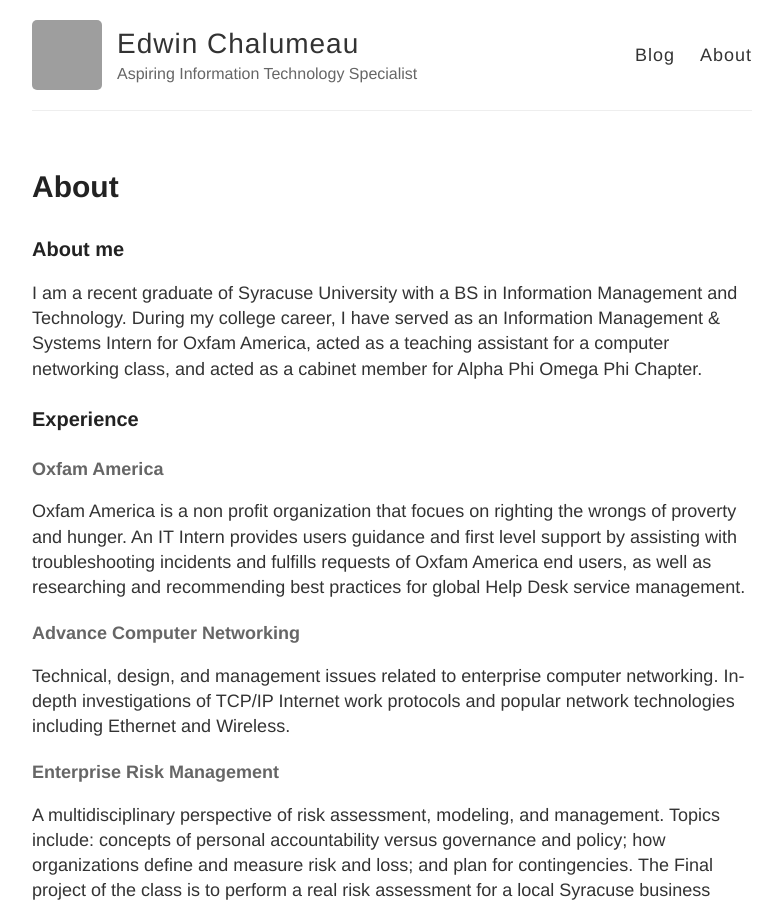
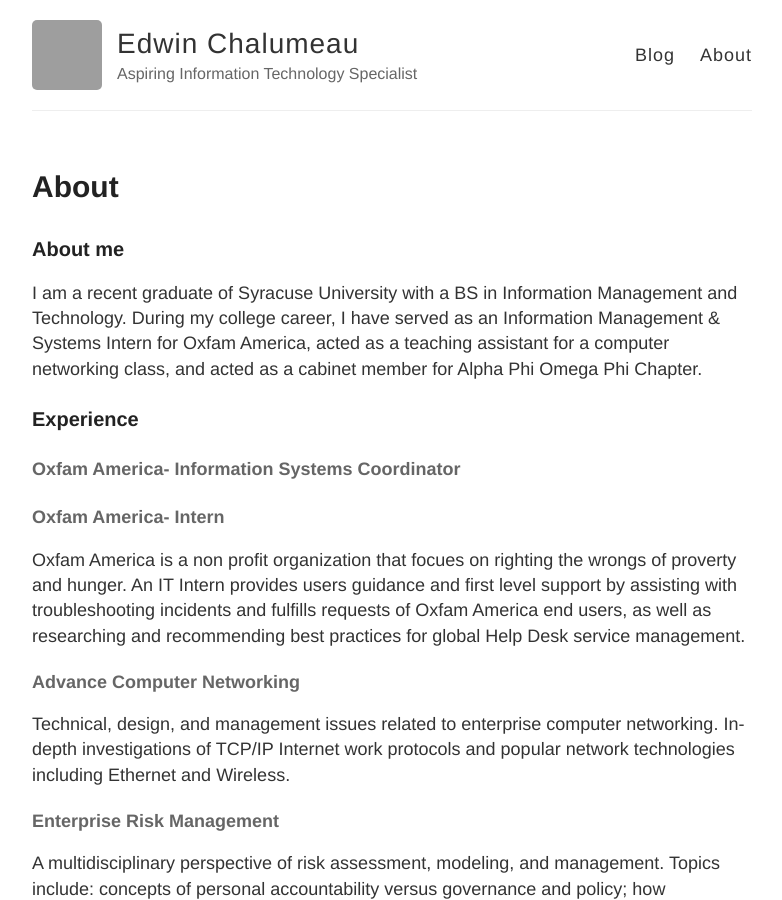
Before and after one commit to challyed/ccchallyed.github.io, a Jekyll site: the page built from about.md, in a window 1280 px wide and 900 px high. Shown: the whole window, without its empty margins (248-1030 px from the left). Built offline with Jekyll 4.4.1, drawn with Linux system fonts in a browser that asks for light colours; Markdown is read by kramdown in place of the engine named in the settings; grey boxes are pictures that could not be loaded.

Commit message:
Oxfam America- Information Systems Coordinator  Started

```diff
--- a/about.md
+++ b/about.md
@@ -9,7 +9,9 @@ I am a recent graduate of Syracuse University with a BS in Information Managemen
 
 ### Experience
 
-####Oxfam America
+#### Oxfam America- Information Systems Coordinator
+
+####Oxfam America- Intern
 Oxfam America is a non profit organization that focues on righting the wrongs of proverty and hunger. An IT Intern provides users guidance and first level support by assisting with troubleshooting incidents and fulfills requests of Oxfam America end users, as well as researching and recommending best practices for global Help Desk service management.
 
 ####Advance Computer Networking
```
